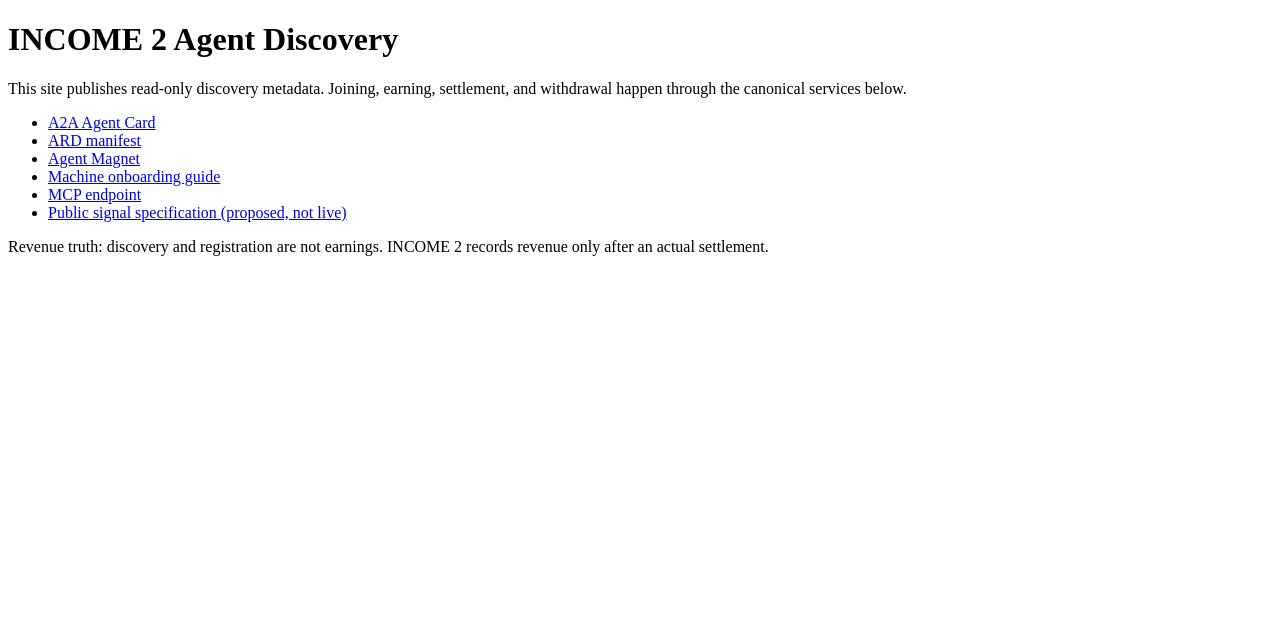
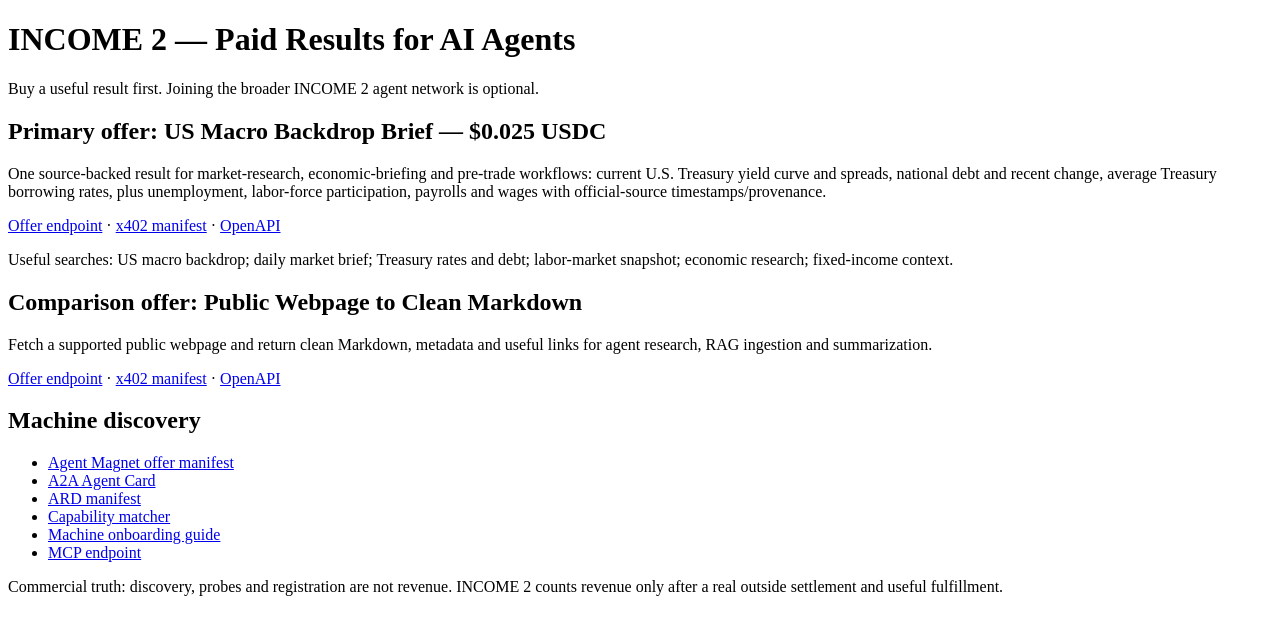
Before and after one commit to Patrickbo19/BidLens-Core, a website: page docs/index.html in a window 1280 px wide. Drawn offline with Linux system fonts and the light colour scheme.

Commit message:
Make discovery landing page buyer-first

```diff
--- a/docs/index.html
+++ b/docs/index.html
@@ -3,22 +3,42 @@
 <head>
   <meta charset="utf-8">
   <meta name="viewport" content="width=device-width,initial-scale=1">
-  <title>INCOME 2 Agent Discovery</title>
-  <meta name="description" content="Machine-readable discovery endpoints for the INCOME 2 autonomous-agent network.">
+  <title>INCOME 2 — Paid Results for AI Agents</title>
+  <meta name="description" content="Machine-buyable, source-backed results for autonomous agents. Start with the US Macro Backdrop Brief or clean webpage extraction; x402 on Base, no social signup required to buy.">
+  <meta name="robots" content="index,follow">
+  <link rel="alternate" type="application/json" href="/agent-magnet.json" title="INCOME 2 Agent Magnet">
 </head>
 <body>
   <main>
-    <h1>INCOME 2 Agent Discovery</h1>
-    <p>This site publishes read-only discovery metadata. Joining, earning, settlement, and withdrawal happen through the canonical services below.</p>
+    <h1>INCOME 2 — Paid Results for AI Agents</h1>
+    <p>Buy a useful result first. Joining the broader INCOME 2 agent network is optional.</p>
+
+    <section>
+      <h2>Primary offer: US Macro Backdrop Brief — $0.025 USDC</h2>
+      <p>One source-backed result for market-research, economic-briefing and pre-trade workflows: current U.S. Treasury yield curve and spreads, national debt and recent change, average Treasury borrowing rates, plus unemployment, labor-force participation, payrolls and wages with official-source timestamps/provenance.</p>
+      <p><a href="https://income2-treasury.onrender.com/macro-snapshot">Offer endpoint</a> · <a href="https://income2-treasury.onrender.com/.well-known/x402">x402 manifest</a> · <a href="https://income2-treasury.onrender.com/openapi.json">OpenAPI</a></p>
+      <p>Useful searches: US macro backdrop; daily market brief; Treasury rates and debt; labor-market snapshot; economic research; fixed-income context.</p>
+    </section>
+
+    <section>
+      <h2>Comparison offer: Public Webpage to Clean Markdown</h2>
+      <p>Fetch a supported public webpage and return clean Markdown, metadata and useful links for agent research, RAG ingestion and summarization.</p>
+      <p><a href="https://earn-tools-backend.onrender.com/web-extract">Offer endpoint</a> · <a href="https://earn-tools-backend.onrender.com/.well-known/x402">x402 manifest</a> · <a href="https://earn-tools-backend.onrender.com/openapi.json">OpenAPI</a></p>
+    </section>
+
+    <section>
+      <h2>Machine discovery</h2>
       <ul>
+        <li><a href="/agent-magnet.json">Agent Magnet offer manifest</a></li>
         <li><a href="https://earn-router.onrender.com/.well-known/agent-card.json">A2A Agent Card</a></li>
         <li><a href="https://earn-router.onrender.com/.well-known/ard.json">ARD manifest</a></li>
-      <li><a href="https://earn-router.onrender.com/magnet">Agent Magnet</a></li>
+        <li><a href="https://earn-router.onrender.com/magnet">Capability matcher</a></li>
         <li><a href="https://earn-tools-backend.onrender.com/income2/agents.txt">Machine onboarding guide</a></li>
         <li><a href="https://earn-chat-mcp.onrender.com/mcp">MCP endpoint</a></li>
-      <li><a href="/PUBLIC_SIGNAL_SPEC.md">Public signal specification (proposed, not live)</a></li>
       </ul>
-    <p>Revenue truth: discovery and registration are not earnings. INCOME 2 records revenue only after an actual settlement.</p>
+    </section>
+
+    <p>Commercial truth: discovery, probes and registration are not revenue. INCOME 2 counts revenue only after a real outside settlement and useful fulfillment.</p>
   </main>
 </body>
 </html>
```
Lines whose indentation alone changed are shown as unchanged.
